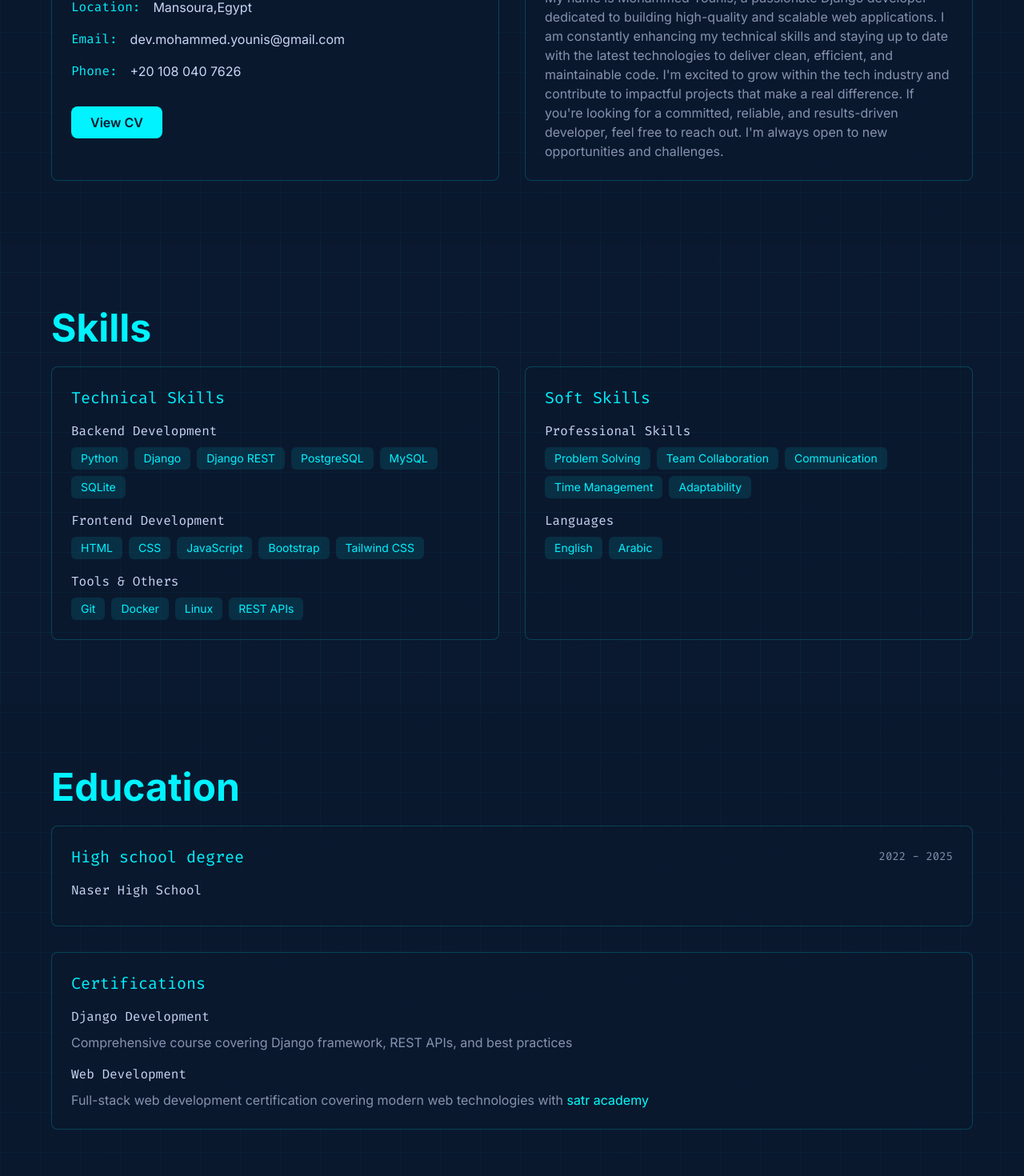
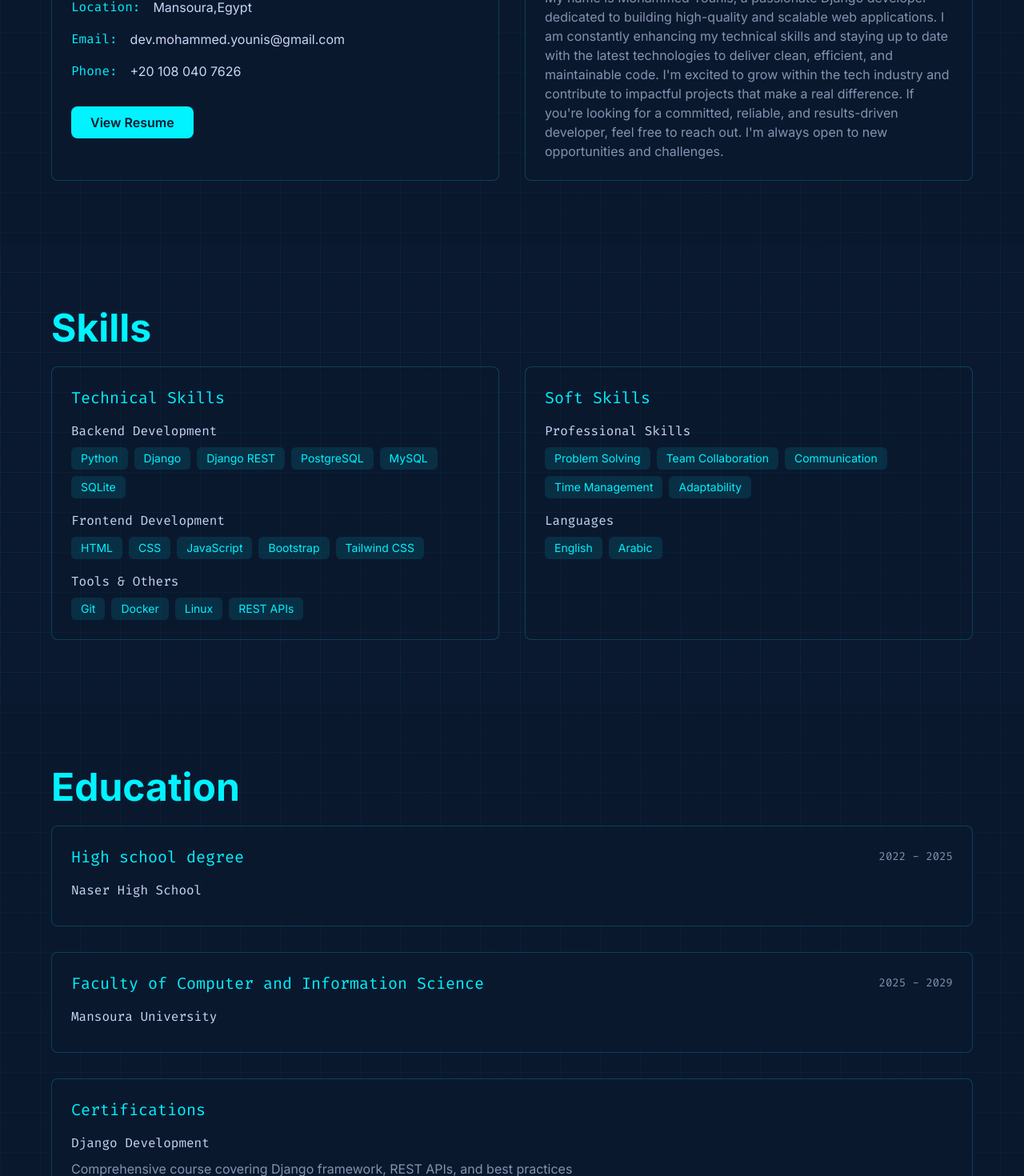
Before and after one commit to DevMo7md/Portfolio, a React (Vite) app: page / in a window 1280 px wide. Shown: the part 1060-2530 px from the top of the page at 80% size. Built offline with nearby package versions, Linux system fonts and the light colour scheme.

Commit message:
add new resume and edu

```diff
--- a/src/App.tsx
+++ b/src/App.tsx
@@ -148,12 +148,12 @@ function App() {
                   </div>
                   <div className="pt-4">
                     <a
-                      href="/Portfolio/cv.pdf"
+                      href="/Portfolio/MohammedsResume_1Page.pdf"
                       target="_blank"
                       rel="noopener noreferrer"
                       className="neon-button inline-block px-6 py-2"
                     >
-                      View CV
+                      View Resume
                     </a>
                   </div>
                 </div>
@@ -325,6 +325,18 @@ function App() {
                   </span>
                 </div>
                 <p className="text-light font-mono mb-2"> Naser High School</p>
+                <p className="text-tertiary"></p>
+              </div>
+              <div className="bg-primary/50 p-6 rounded-lg border border-secondary/20">
+                <div className="flex flex-col md:flex-row justify-between items-start md:items-center mb-4">
+                  <h3 className="text-xl font-mono text-secondary">
+                    Faculty of Computer and Information Science
+                  </h3>
+                  <span className="text-tertiary font-mono text-sm">
+                    2025 - 2029
+                  </span>
+                </div>
+                <p className="text-light font-mono mb-2">Mansoura University</p>
                 <p className="text-tertiary"></p>
               </div>
 
@@ -652,10 +664,11 @@ function App() {
                     Egy News(E-Press)
                   </h3>
                   <p className="text-tertiary mb-4">
-                    Egy news (E-press) is a modern online newspaper platform built with
-                    Django, featuring a journalist dashboard to manage articles,
-                    upload Word files & images, categorize content, and display
-                    trending articles with views & comments tracking.
+                    Egy news (E-press) is a modern online newspaper platform
+                    built with Django, featuring a journalist dashboard to
+                    manage articles, upload Word files & images, categorize
+                    content, and display trending articles with views & comments
+                    tracking.
                   </p>
                   <div className="flex flex-wrap gap-2 mb-4">
                     {[
```
Also changed, not shown: 1 other file (tests, documents, lock files or other folders).
